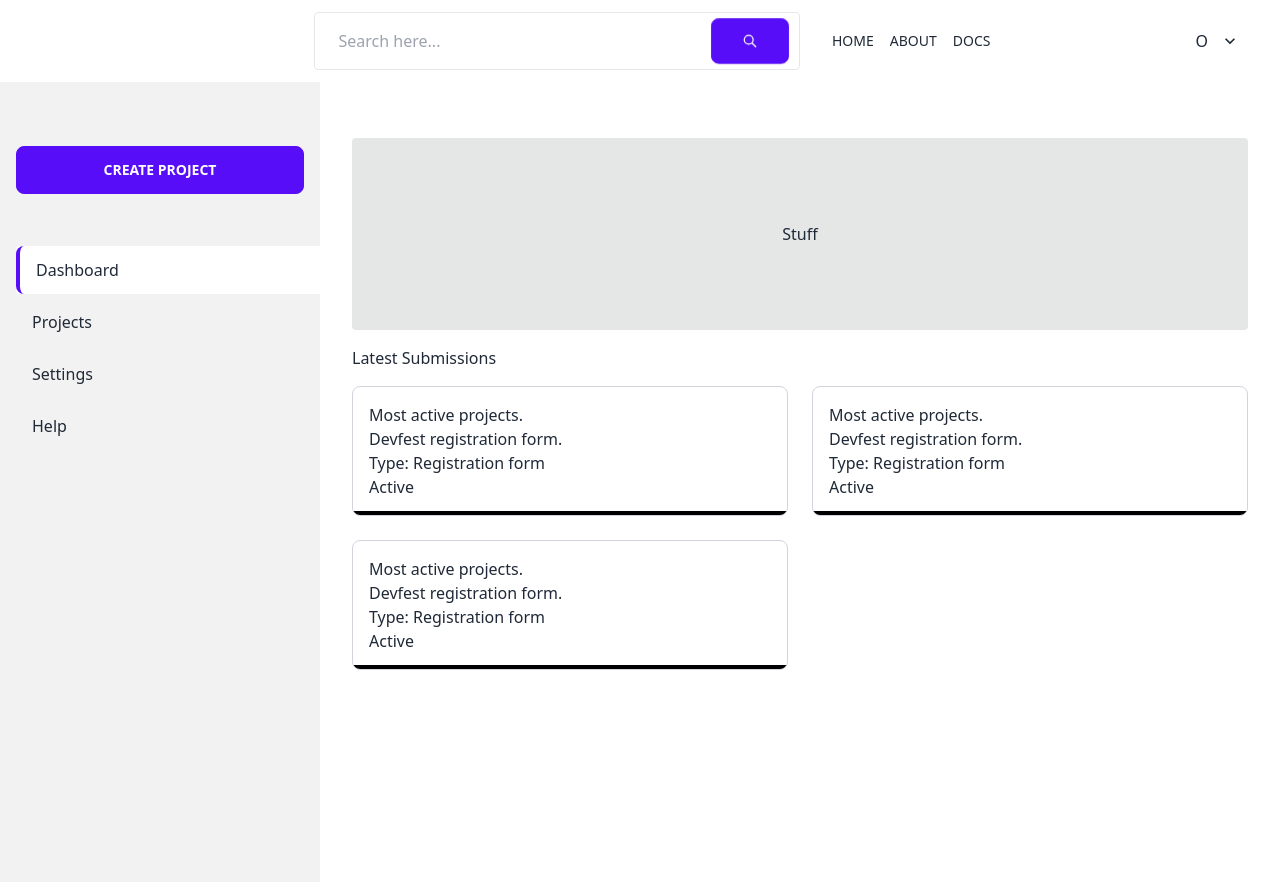
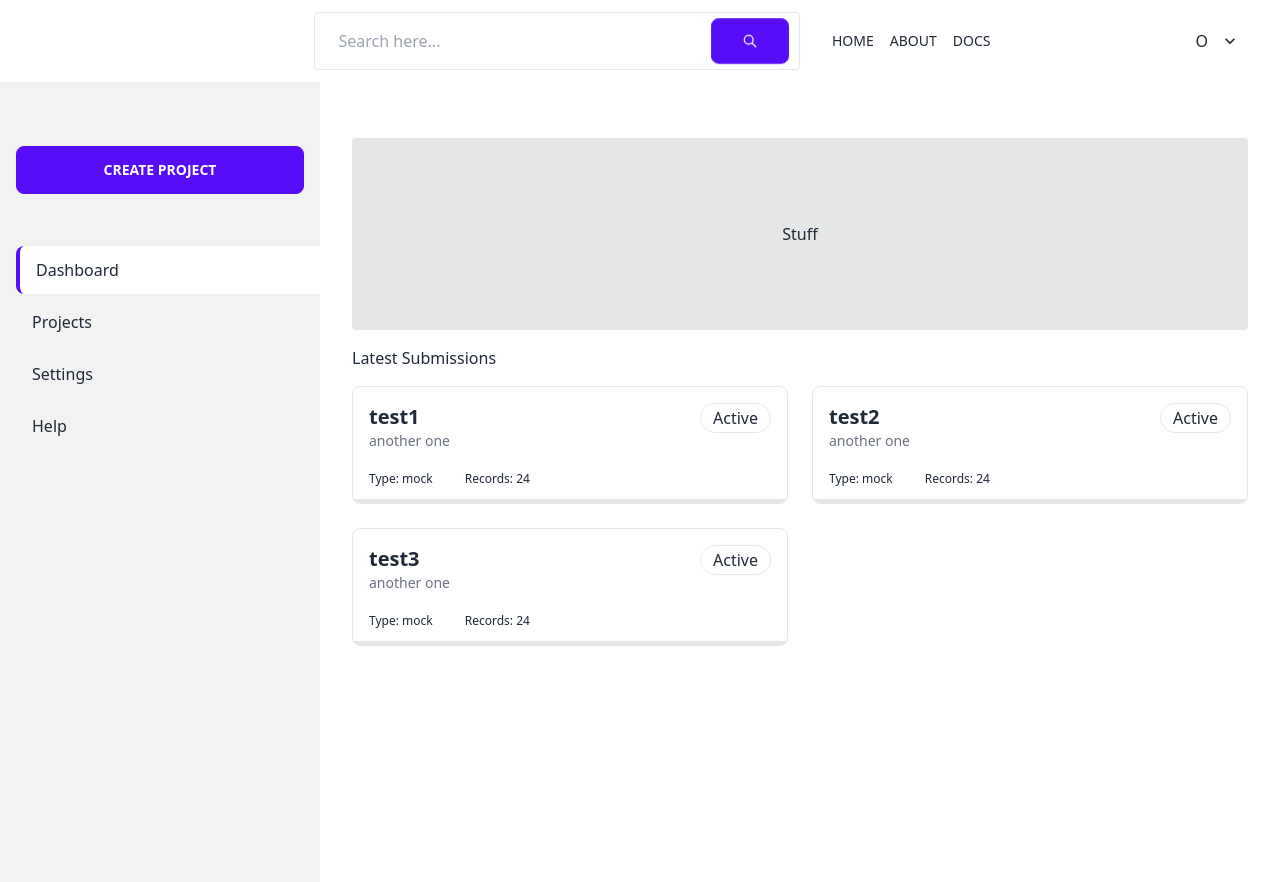
Before and after one commit to princecodes247/veldora-app, a React (Vite) app: page / in a window 1280 px wide. Built offline with nearby package versions, Linux system fonts and the light colour scheme.

Commit message:
feat: update project card

```diff
--- /dev/null
+++ b/src/components/Label.jsx
@@ -0,0 +1,11 @@
+import { useState } from "react";
+
+function Label() {
+  return (
+    <div className="text-2xs px-3 py-0.5 rounded-full border">
+      <p>Active</p>
+    </div>
+  );
+}
+
+export default Label;
--- a/src/components/ProjectCard/index.jsx
+++ b/src/components/ProjectCard/index.jsx
@@ -1,22 +1,29 @@
 import { useState } from "react";
+import { Link } from "react-router-dom";
+import Label from "../Label";
 
-function ProjectCard() {
+function ProjectCard({ name, id, status, desc, submissions, type }) {
   return (
-    <div className="p-4 rounded-lg overflow-hidden border border-gray-300 relative">
-      <div className="">
-        <div className="flex gap-4">
-          <div className="">
-            <h3>Most active projects.</h3>
-            <p>Devfest registration form.</p>
+    <Link to={`/projects/${id}`}>
+      <div className="p-4 flex justify-between rounded-lg overflow-hidden border border-base-300 relative hover:scale-105 transition-all">
+        <div className="">
+          <div className="flex gap-4">
+            <div className="mb-5">
+              <h3 className="text-xl font-bold">{name}</h3>
+              <p className="text-sm text-gray-500">{desc}</p>
+            </div>
+          </div>
+          <div className="flex gap-8">
+            <p className="text-xs">Type: {type}</p>
+            <p className="text-xs">Records: {submissions}</p>
           </div>
         </div>
-        <p>Type: Registration form</p>
+        <div className="">
+          <Label />
+        </div>
+        <div className="absolute -bottom-1 left-0 w-full p-1 bg-base-300"></div>
       </div>
-      <div className="">
-        <div className="">Active</div>
-      </div>
-      <div className="absolute -bottom-1 left-0 w-full p-1 bg-black"></div>
-    </div>
+    </Link>
   );
 }
 
--- a/src/components/ProjectGrid.jsx
+++ b/src/components/ProjectGrid.jsx
@@ -6,7 +6,8 @@ function ProjectGrid({ isLoading, status, projects, error }) {
   return (
     <div className="my-4 grid grid-cols-[repeat(auto-fit,minmax(300px,_1fr))] gap-6">
       {isLoading && <p>Loading projects...</p>}
-      {!isLoading && projects.map((item) => <ProjectCard key={item.id} />)}
+      {!isLoading &&
+        projects.map((item) => <ProjectCard key={item.id} {...item} />)}
       {status === "error" && <p>{error}</p>}
     </div>
   );
--- a/src/mock/projects.js
+++ b/src/mock/projects.js
@@ -1,7 +1,28 @@
 const projects = [
-  { name: "test1", id: 800 },
-  { name: "test2", id: 120 },
-  { name: "test3", id: 840 },
+  {
+    name: "test1",
+    id: 800,
+    status: "active",
+    desc: "another one",
+    submissions: 24,
+    type: "mock",
+  },
+  {
+    name: "test2",
+    id: 120,
+    status: "active",
+    desc: "another one",
+    submissions: 24,
+    type: "mock",
+  },
+  {
+    name: "test3",
+    id: 840,
+    status: "active",
+    desc: "another one",
+    submissions: 24,
+    type: "mock",
+  },
 ];
 
 export default projects;
```
